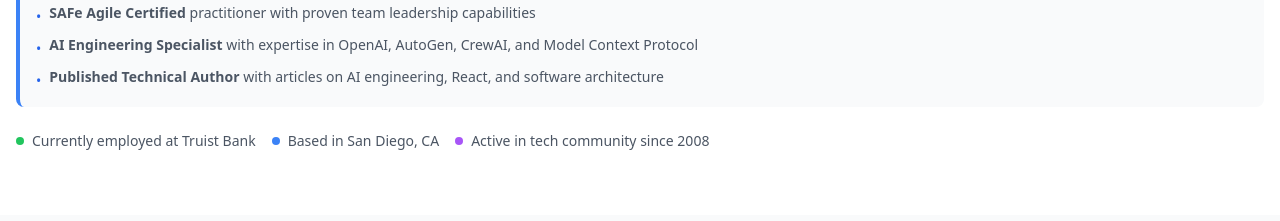
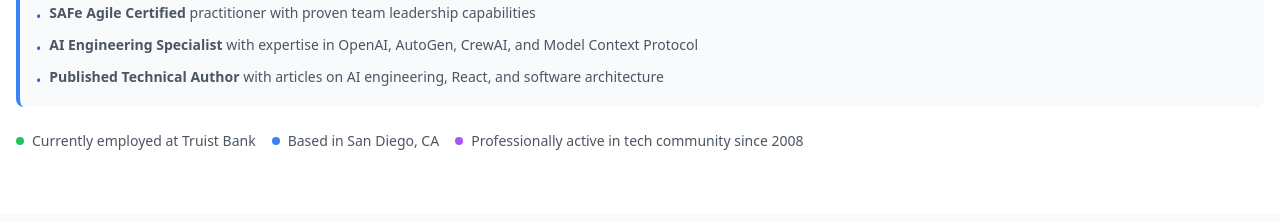
Before and after one commit to DontFretBrett/portfolio, a React (Vite) app: page / in a window 1280 px wide. Shown: the part 1020-1241 px from the top of the page. Built offline with nearby package versions, Linux system fonts and the light colour scheme.

Commit message:
fix: update Summary component text for clarity
- Changed text from "Active in tech community since 2008" to "Professionally active in tech community since 2008" for improved accuracy and professionalism.

```diff
--- a/src/components/Summary.tsx
+++ b/src/components/Summary.tsx
@@ -76,7 +76,7 @@ export default function Summary() {
             </div>
             <div className="flex items-center gap-2">
               <span className="w-2 h-2 bg-purple-500 rounded-full"></span>
-              <span>Active in tech community since 2008</span>
+              <span>Professionally active in tech community since 2008</span>
             </div>
           </div>
         </div>
```
